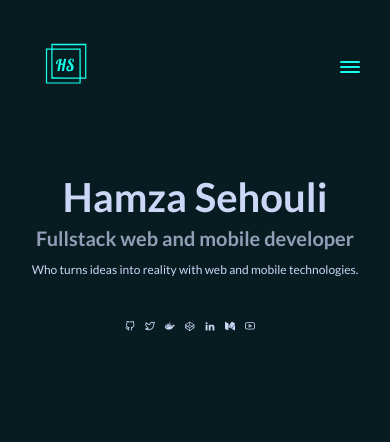
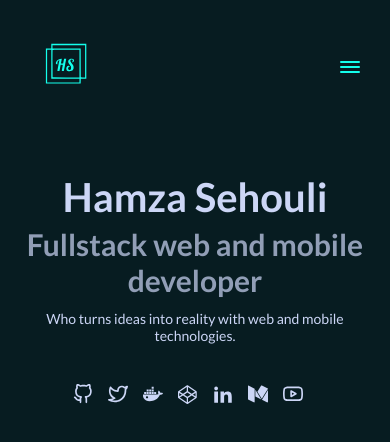
Before and after one commit to Hamzasehouli/myportfolio-nextjs, a Next.js app: page / in a window 390 px wide. Shown: the top 442 px of the page. Built offline with nearby package versions, Linux system fonts and the light colour scheme.

Commit message:
Added max-height media query

```diff
--- a/styles/globals.css
+++ b/styles/globals.css
@@ -152,9 +152,9 @@ main {
 }
 
 .icon-responsive {
-  width: 10px;
-  height: 10px;
-  margin-right: 1rem;
+  width: 20px;
+  height: 20px;
+  margin-right: 1.5rem;
 }
 @keyframes icons {
   0% {
@@ -238,10 +238,10 @@ main {
     font-size: 4rem;
   }
   .identity {
-    font-size: 2rem;
+    font-size: 3rem;
   }
   .description {
-    font-size: 1.2rem;
+    font-size: 1.4rem;
     margin-top: 12px;
   }
   .name,
@@ -260,13 +260,13 @@ main {
 }
 @media only screen and (max-width: 23rem) {
   .name {
+    font-size: 3.5rem;
+  }
+  .identity {
     font-size: 2.5rem;
   }
-  .identity {
-    font-size: 1.5rem;
-  }
   .description {
-    font-size: 0.9rem;
+    font-size: 1.2rem;
     margin-top: 12px;
   }
   .name,
@@ -289,3 +289,14 @@ main {
     font-size: 1.4rem;
   }
 }
+
+@media only screen and (max-height: 27rem) {
+  .icons {
+    display: none;
+  }
+
+  .icons-responsive {
+    display: flex;
+    justify-content: flex-start;
+  }
+}
```
